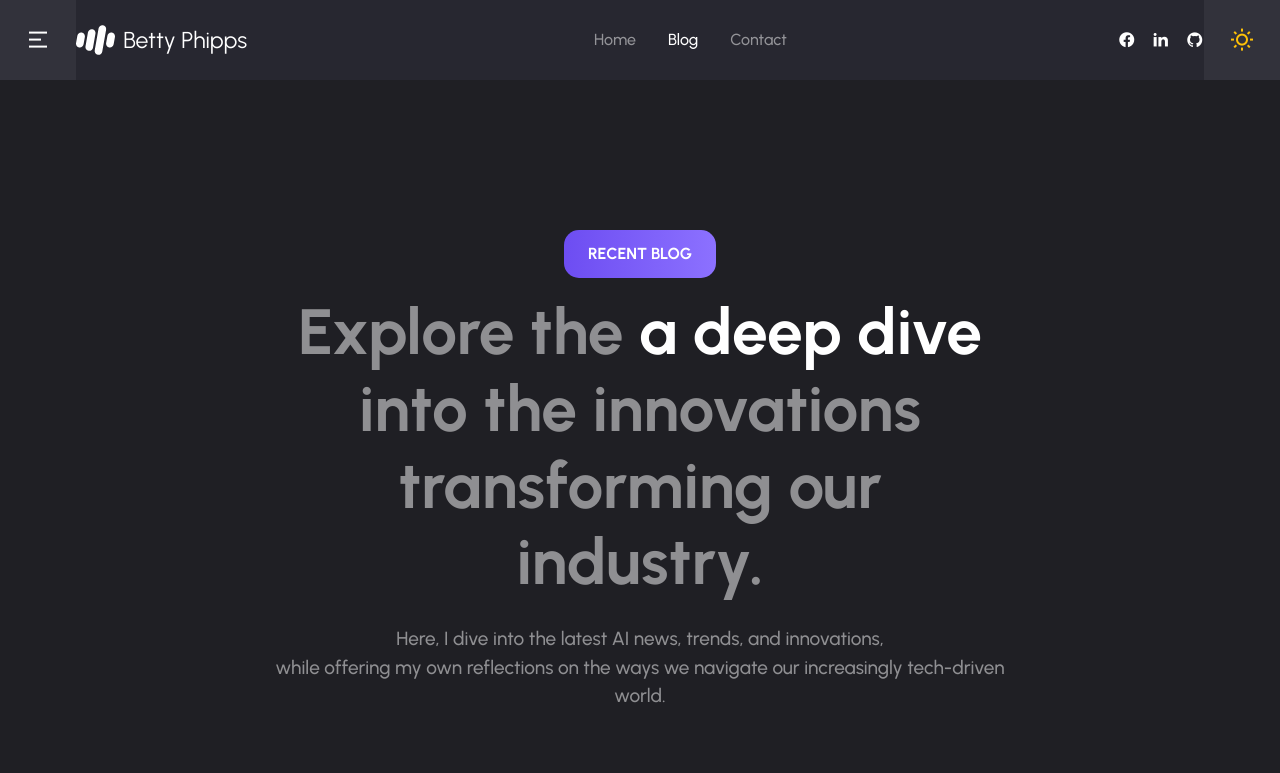
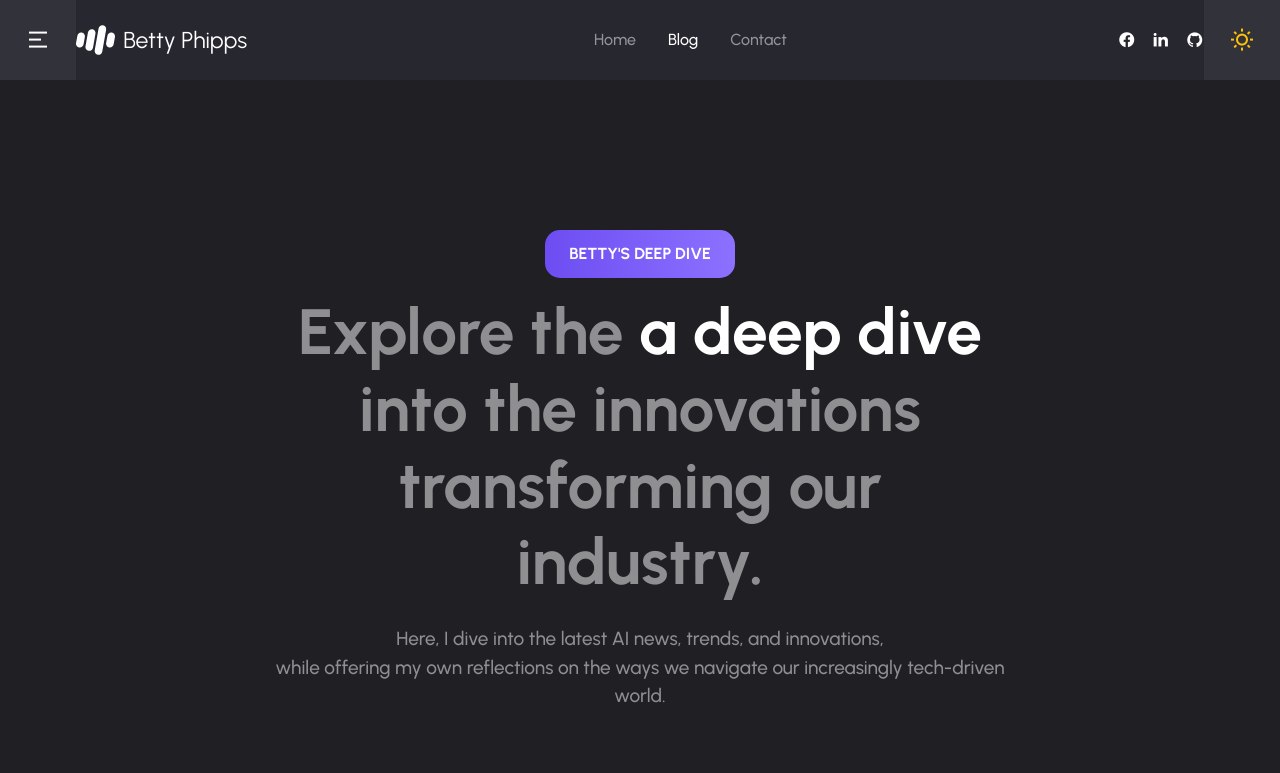
Before and after one commit to bettyp23/BettyPhippsWebPortfolio, a Next.js app: page /blog-list in a window 1280 px wide. Shown: the top 773 px of the page. Built offline with nearby package versions, Linux system fonts and the light colour scheme; a web font is replaced by a local one.

Commit message:
blog button

```diff
--- a/app/blog-list/page.tsx
+++ b/app/blog-list/page.tsx
@@ -14,7 +14,7 @@ export default function BlogList() {
 								<div className="col-lg-8 mx-lg-auto mb-lg-0">
 									<div className="text-center">
 										<div className="btn btn-gradient d-inline-block text-uppercase">
-											Recent blog
+											Betty's Deep Dive
 										</div>
 										<h3 className="ds-3 mt-3 mb-4 text-300">
 											Explore the <span className="text-dark">a deep dive</span> into the innovations transforming our industry.
```
